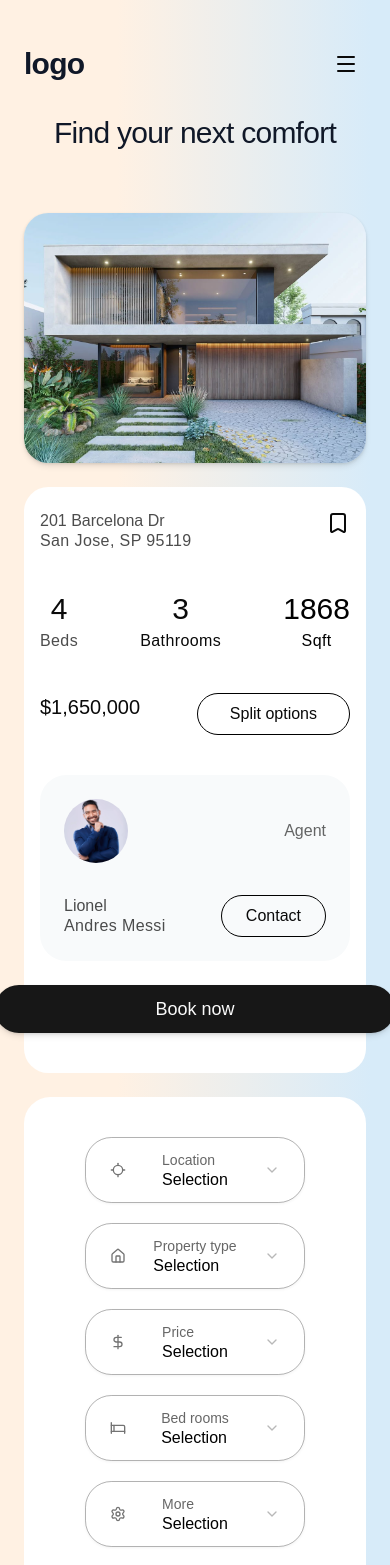
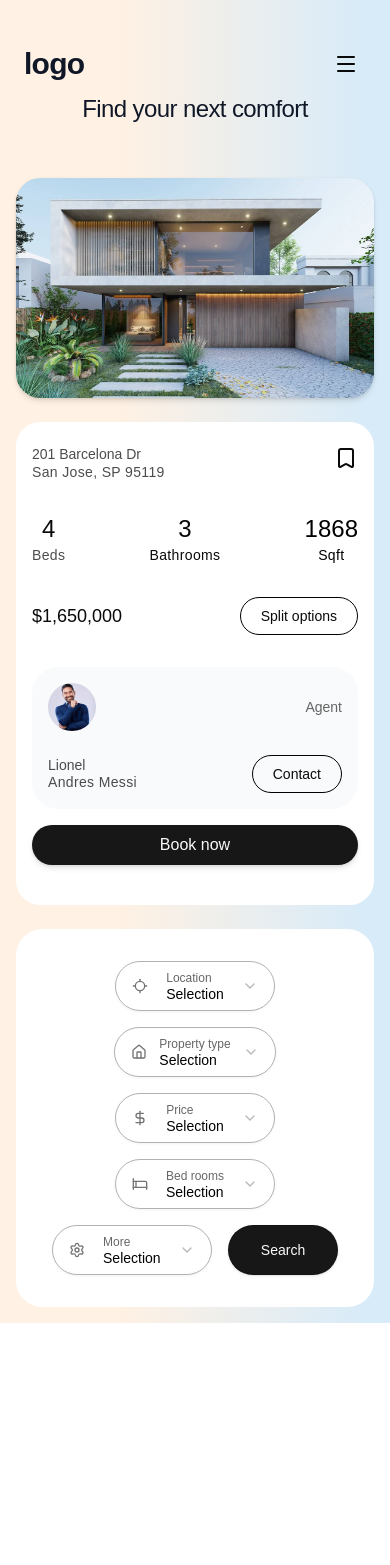
Before and after one commit to octave2000/real-estate, a Next.js app: page / in a window 390 px wide. Shown: the top 1565 px of the page. After the commit the page ends 1323 px from the top, so only its background shows below. Built offline with nearby package versions, Linux system fonts and the light colour scheme.

Commit message:
added mobile responsiveness

```diff
--- a/app/_components/hero.tsx
+++ b/app/_components/hero.tsx
@@ -6,7 +6,7 @@ import Image from "next/image";
 
 export function Hero() {
   return (
-    <div className="min-h-screen w-full bg-white relative z-0 py-4">
+    <div className="min-h-screen w-full bg-white relative z-0 py-4 overflow-x-hidden">
       <div
         className="absolute inset-0 z-0 pointer-events-none"
         style={{
@@ -17,23 +17,24 @@ export function Hero() {
         }}
       />
 
-      <div className="relative z-10 pt-[100px] px-6 md:pt-[150px] md:px-10 flex flex-col gap-6">
-        <h1 className="text-3xl sm:text-4xl md:text-6xl font-medium tracking-tight text-gray-900 leading-[1.1] text-center md:text-left">
+      <div className="relative z-10 pt-20 sm:pt-[100px] md:pt-[150px] px-4 sm:px-6 md:px-10 flex flex-col gap-6">
+        <h1 className="text-2xl sm:text-4xl md:text-6xl font-medium tracking-tight text-gray-900 leading-[1.1] text-center md:text-left">
           Find your next comfort
         </h1>
 
-        <div className="flex flex-col md:flex-row gap-6 pt-10 w-full">
+        {/* Main section */}
+        <div className="flex flex-col md:flex-row gap-6 pt-8 w-full">
           <Image
             src="/kk.jpg"
             alt="rent"
             width={1920}
             height={1080}
-            className="w-full md:w-[70%] h-[250px] sm:h-[350px] md:h-[600px] object-cover rounded-sm shadow-lg shadow-black"
+            className="w-full md:w-[70%] h-[220px] sm:h-[350px] md:h-[600px] object-cover rounded-sm shadow-lg shadow-black"
           />
 
-          <div className="bg-white w-full md:w-[30%] rounded-sm px-4 sm:px-6 py-6 text-xl sm:text-2xl flex flex-col gap-y-10 h-auto md:h-[600px]">
-            <div className="flex justify-between items-start">
-              <p className="text-black/70 leading-tight text-base sm:text-lg">
+          <div className="bg-white w-full md:w-[30%] rounded-sm px-4 sm:px-6 py-6 text-base sm:text-lg md:text-xl flex flex-col gap-y-8 sm:gap-y-10 h-auto md:h-[600px]">
+            <div className="flex justify-between items-start flex-wrap gap-2">
+              <p className="text-black/70 leading-tight text-sm sm:text-lg">
                 201 Barcelona Dr
                 <br />
                 <span className="tracking-wide">San Jose, SP 95119</span>
@@ -41,12 +42,12 @@ export function Hero() {
               <Bookmark className="w-6 h-6 sm:w-7 sm:h-7 cursor-pointer" />
             </div>
 
-            <div className="flex justify-between text-center">
+            <div className="flex justify-between text-center gap-2 sm:gap-6">
               <div className="flex flex-col items-center">
                 <p className="leading-tight">
-                  <span className="font-medium text-3xl sm:text-4xl">4</span>
+                  <span className="font-medium text-2xl sm:text-4xl">4</span>
                   <br />
-                  <span className="text-base sm:text-xl text-black/70 tracking-wide">
+                  <span className="text-sm sm:text-xl text-black/70 tracking-wide">
                     Beds
                   </span>
                 </p>
@@ -54,9 +55,9 @@ export function Hero() {
 
               <div className="flex flex-col items-center">
                 <p className="leading-tight">
-                  <span className="font-medium text-3xl sm:text-4xl">3</span>
+                  <span className="font-medium text-2xl sm:text-4xl">3</span>
                   <br />
-                  <span className="text-base sm:text-xl tracking-wide">
+                  <span className="text-sm sm:text-xl tracking-wide">
                     Bathrooms
                   </span>
                 </p>
@@ -64,61 +65,64 @@ export function Hero() {
 
               <div className="flex flex-col items-center">
                 <p className="text-black leading-tight">
-                  <span className="font-medium text-3xl sm:text-4xl">1868</span>
+                  <span className="font-medium text-2xl sm:text-4xl">1868</span>
                   <br />
-                  <span className="text-base sm:text-xl tracking-wide">
-                    Sqft
-                  </span>
+                  <span className="text-sm sm:text-xl tracking-wide">Sqft</span>
                 </p>
               </div>
             </div>
-            <div className="flex justify-between">
-              <p>$1,650,000</p>
-              <div className="rounded-md px-8 text-base border border-black py-2 cursor-pointer">
+
+            <div className="flex flex-wrap justify-between items-center gap-3 sm:gap-0">
+              <p className="text-lg sm:text-xl font-medium">$1,650,000</p>
+              <div className="rounded-md px-5 sm:px-8 text-sm sm:text-base border border-black py-2 cursor-pointer hover:bg-gray-50 transition">
                 Split options
               </div>
             </div>
-            <div className="bg-[#F8FAFB] rounded-md p-6 sm:p-8 w-full max-w-md mx-auto">
-              {/* Top Section */}
-              <div className="flex items-center justify-between mb-8">
+
+            <div className="bg-[#F8FAFB] rounded-md p-4 sm:p-8 w-full max-w-md mx-auto">
+              <div className="flex items-center justify-between mb-6 sm:mb-8">
                 <Image
                   alt="agent"
                   src="/profile.jpg"
                   height={64}
                   width={64}
-                  className="rounded-full bg-gray-500 w-16 h-16"
+                  className="rounded-full bg-gray-500 w-12 h-12 sm:w-16 sm:h-16"
                 />
-                <div className="text-base text-black/60">Agent</div>
+                <div className="text-sm sm:text-base text-black/60">Agent</div>
               </div>
 
-              {/* Bottom Section */}
-              <div className="flex items-center justify-between">
-                <p className="text-black/70 leading-tight text-base sm:text-lg">
+              <div className="flex items-center justify-between flex-wrap gap-3 sm:gap-0">
+                <p className="text-black/70 leading-tight text-sm sm:text-lg">
                   Lionel <br />
                   <span className="tracking-wide">Andres Messi</span>
                 </p>
-                <button className="rounded-md px-6 sm:px-8 py-2 border border-black text-base cursor-pointer">
+                <button className="rounded-md px-5 sm:px-8 py-2 border border-black text-sm sm:text-base cursor-pointer hover:bg-gray-100 transition">
                   Contact
                 </button>
               </div>
             </div>
+
             <div className="flex justify-center relative bottom-4">
-              <Button className="py-6 px-8 text-lg shadow-lg w-[400px] cursor-pointer">
+              <Button className="py-5 sm:py-6 px-6 sm:px-8 text-base sm:text-lg shadow-lg w-full sm:w-[400px] cursor-pointer">
                 Book now
               </Button>
             </div>
           </div>
         </div>
-        <div className="w-full flex flex-wrap justify-center items-center gap-5 rounded-md py-10 px-6 bg-white">
+
+        {/* Filters */}
+        <div className="w-full flex flex-wrap justify-center items-center gap-4 sm:gap-5 rounded-md py-8 sm:py-10 px-4 sm:px-6 bg-white">
           {filters.map((filter, i) => {
             const Icon = filter.icon;
             return (
               <Select key={i}>
-                <SelectTrigger className="flex items-center gap-3 px-6 py-8 border border-black/30 rounded-md hover:bg-gray-50 transition-all min-w-[220px]">
-                  <Icon />
+                <SelectTrigger className="flex items-center gap-3 px-4 sm:px-6 py-6 sm:py-8 border border-black/30 rounded-md hover:bg-gray-50 transition-all min-w-[160px] sm:min-w-[220px]">
+                  <Icon className="w-5 h-5 sm:w-6 sm:h-6" />
                   <div className="flex flex-col text-left">
-                    <p className="text-sm text-black/60">{filter.name}</p>
-                    <p className="text-base text-black font-medium leading-tight">
+                    <p className="text-xs sm:text-sm text-black/60">
+                      {filter.name}
+                    </p>
+                    <p className="text-sm sm:text-base text-black font-medium leading-tight">
                       Selection
                     </p>
                   </div>
@@ -127,7 +131,7 @@ export function Hero() {
             );
           })}
 
-          <Button className="py-8 px-10 text-base font-medium rounded-md border border-black/20 shadow-sm">
+          <Button className="py-6 sm:py-8 px-8 sm:px-10 text-sm sm:text-base font-medium rounded-md border border-black/20 shadow-sm">
             Search
           </Button>
         </div>
```
